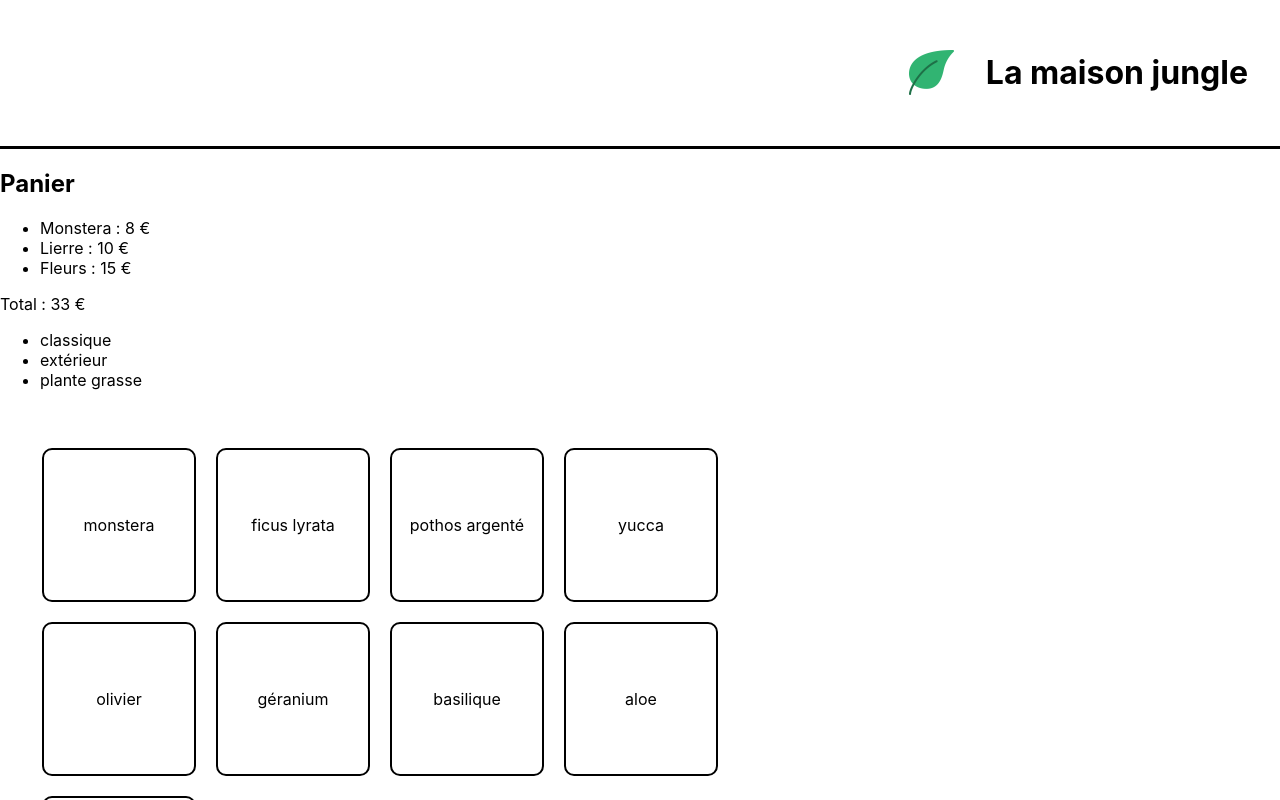
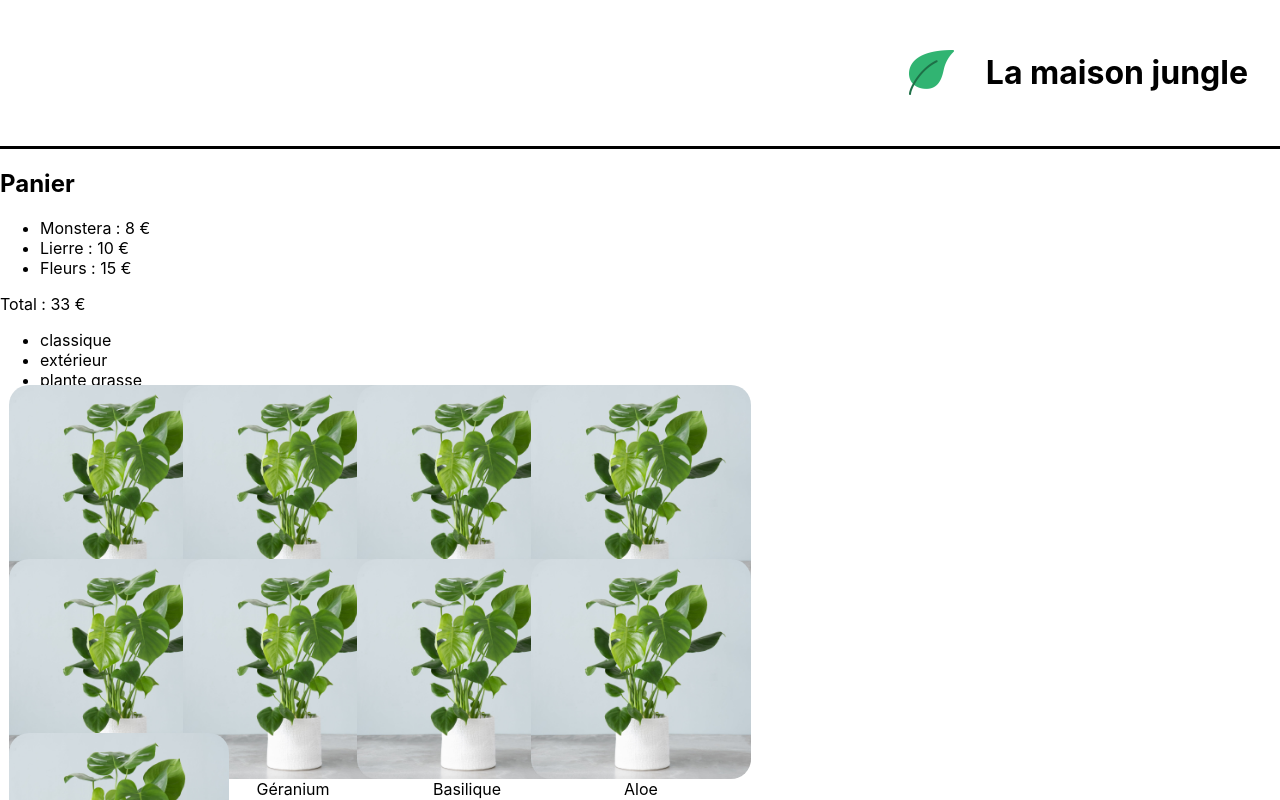
Before and after one commit to AdalbertPungu/Reactjs-Projects, a React (Create React App) app in the folder la-maison-jungle/: page / in a window 1280 px wide. Shown: the top 800 px of the page. Built offline with nearby package versions, Linux system fonts and the light colour scheme.

Commit message:
Import PlantItem

```diff
--- a/la-maison-jungle/src/components/ShoppingList.js
+++ b/la-maison-jungle/src/components/ShoppingList.js
@@ -1,4 +1,5 @@
 import { plantList } from '../data/plantList'
+import PlantItem from './PlantItem'
 import '../styles/ShoppingList.css'
 
 function ShoppingList() {
@@ -16,11 +17,14 @@ function ShoppingList() {
 				))}
 			</ul>
 			<ul className='lmj-plant-list'>
-				{plantList.map((plant) => (
-					<li key={plant.id} className='lmj-plant-item'>
-						{plant.name}
-						{plant.isSpecialOffer && <div className='lmj-sales'>Soldes</div>}
-					</li>
+				{plantList.map(({ id, cover, name, water, light }) => (
+					<PlantItem
+						key={id}
+						cover={cover}
+						name={name}
+						water={water}
+						light={light}
+					/>
 				))}
 			</ul>
 		</div>
```
